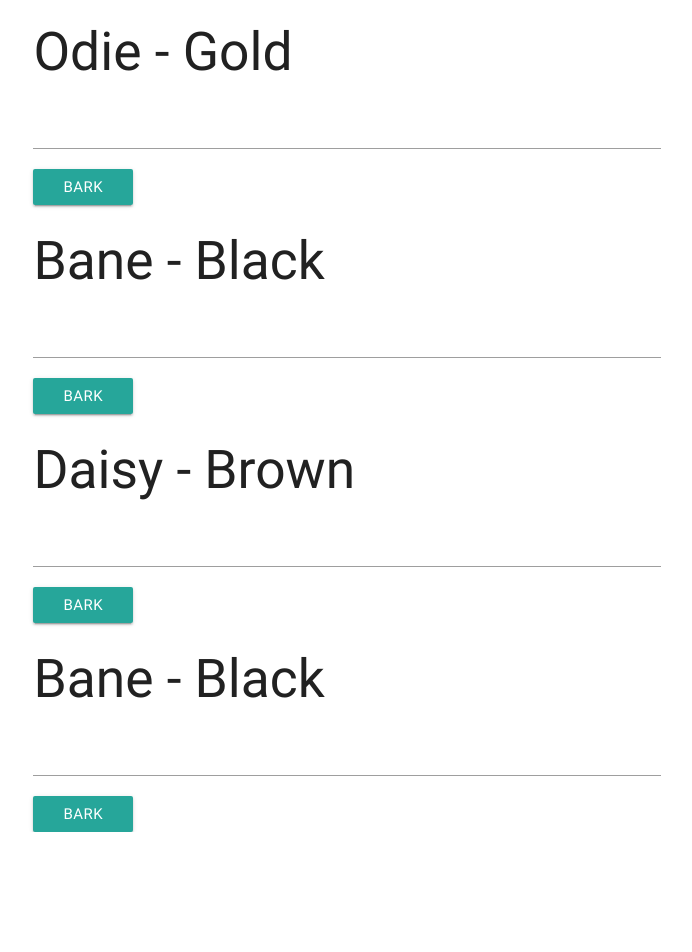
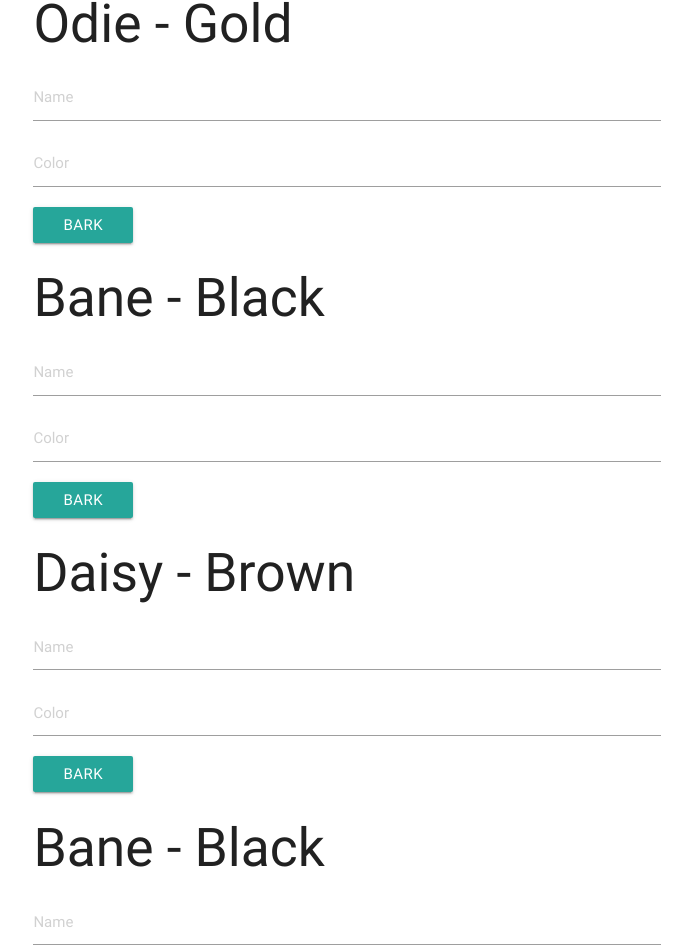
Before and after one commit to KDAtkins/angular5-exercise, an Angular app: page / in a window 1280 px wide. Shown: the part 436-1388 px from the top of the page, without its empty margins (293-985 px from the left). Before the commit the page ends 1268 px from the top, so only its background shows below. Built offline with nearby package versions, Linux system fonts and the light colour scheme.

Commit message:
implemented FormsModule added 2-way binding to web application

```diff
--- a/src/app/app.component.html
+++ b/src/app/app.component.html
@@ -1,10 +1,15 @@
 <!--The content below is only a placeholder and can be replaced.-->
 <div class="container">
 	<h1>
-		{{ title }}
+		{{ name }}
 	</h1>
+	<input type="text" placeholder="title" [(ngModel)]="name"/>
+
 	<img [src]="dogGif" [alt]="dogGifAlt"/>
 	<dog-list></dog-list>
+
+
+
 	<!--<dog-details [name]="dog1.name" [color]="dog1.color" (nameChange)="changeDog1($event)" (bark)="doBark(dog1.name)"></dog-details>-->
 	<!--<dog-details [name]="dog2.name" [color]="dog2.color" (nameChange)="changeDog2($event)" (bark)="doBark(dog2.name)"></dog-details>-->
 	<!--<dog-details [name]="dog3.name" [color]="dog3.color" (nameChange)="changeDog3($event)" (bark)="doBark(dog3.name)"></dog-details>-->
--- a/src/app/app.module.ts
+++ b/src/app/app.module.ts
@@ -1,6 +1,6 @@
 import { BrowserModule } from '@angular/platform-browser';
 import { NgModule } from '@angular/core';
-
+import { FormsModule } from '@angular/forms';
 import { AppComponent } from './app.component';
 import { DogDetailsComponent } from './dog-details.component';
 import { DogListComponent } from './dog-list/dog-list.component';
@@ -12,7 +12,8 @@ import { DogListComponent } from './dog-list/dog-list.component';
     DogListComponent
   ],
   imports: [
-    BrowserModule
+    BrowserModule,
+    FormsModule
   ],
   providers: [],
   bootstrap: [AppComponent]
--- a/src/app/dog-details.component.ts
+++ b/src/app/dog-details.component.ts
@@ -3,7 +3,8 @@ import { Component, Input, Output, EventEmitter } from '@angular/core';
 @Component({
    selector: 'dog-details',
    template: ' <h2>{{ name }} - {{ color }} </h2>' +
-   '<input (change) = "handleNameChange($event)" type="text"/>' +
+   '<input (input) = "handleNameChange($event)" type="text" placeholder="Name"/>' +
+   '<input (input) = "handleColorChange($event)" type="text" placeholder="Color"/>' +
    '<button class="btn btn-waves" (click) = "handleClick()">Bark</button>'
 })
 
@@ -13,6 +14,7 @@ export class DogDetailsComponent {
 
    @Output() bark = new EventEmitter<{}>();
    @Output() nameChange = new EventEmitter<string>();
+   @Output() colorChange = new EventEmitter<string>();
 
    handleClick() {
       this.bark.emit({});
@@ -21,4 +23,8 @@ export class DogDetailsComponent {
    handleNameChange(e) {
       this.nameChange.emit(e.target.value);
    }
+
+   handleColorChange(e) {
+      this.colorChange.emit(e.target.value);
+   }
 }
--- a/src/app/dog-list/dog-list.component.html
+++ b/src/app/dog-list/dog-list.component.html
@@ -1,6 +1,24 @@
 <div class="container">
-	<dog-details [name]="dog1.name" [color]="dog1.color" (nameChange)="changeDog1($event)" (bark)="doBark(dog1.name)"></dog-details>
-   <dog-details [name]="dog2.name" [color]="dog2.color" (nameChange)="changeDog2($event)" (bark)="doBark(dog2.name)"></dog-details>
-   <dog-details [name]="dog3.name" [color]="dog3.color" (nameChange)="changeDog3($event)" (bark)="doBark(dog3.name)"></dog-details>
-   <dog-details [name]="dog4.name" [color]="dog4.color" (nameChange)="changeDog4($event)" (bark)="doBark(dog4.name)"></dog-details>
+
+	<dog-details
+		[(name)]="dog1.name"
+		[(color)]="dog1.color"
+		(bark)="doBark(dog1.name)"></dog-details>
+		<!--(nameChange)="changeDog1($event)"-->
+
+   <dog-details
+   	[(name)]="dog2.name"
+   	[(color)]="dog2.color"
+   	(bark)="doBark(dog2.name)"></dog-details>
+
+   <dog-details
+   	[(name)]="dog3.name"
+   	[(color)]="dog3.color"
+   	(bark)="doBark(dog3.name)"></dog-details>
+
+   <dog-details
+   	[(name)]="dog4.name"
+   	[(color)]="dog4.color"
+   	(bark)="doBark(dog4.name)"></dog-details>
+
 </div>
```
